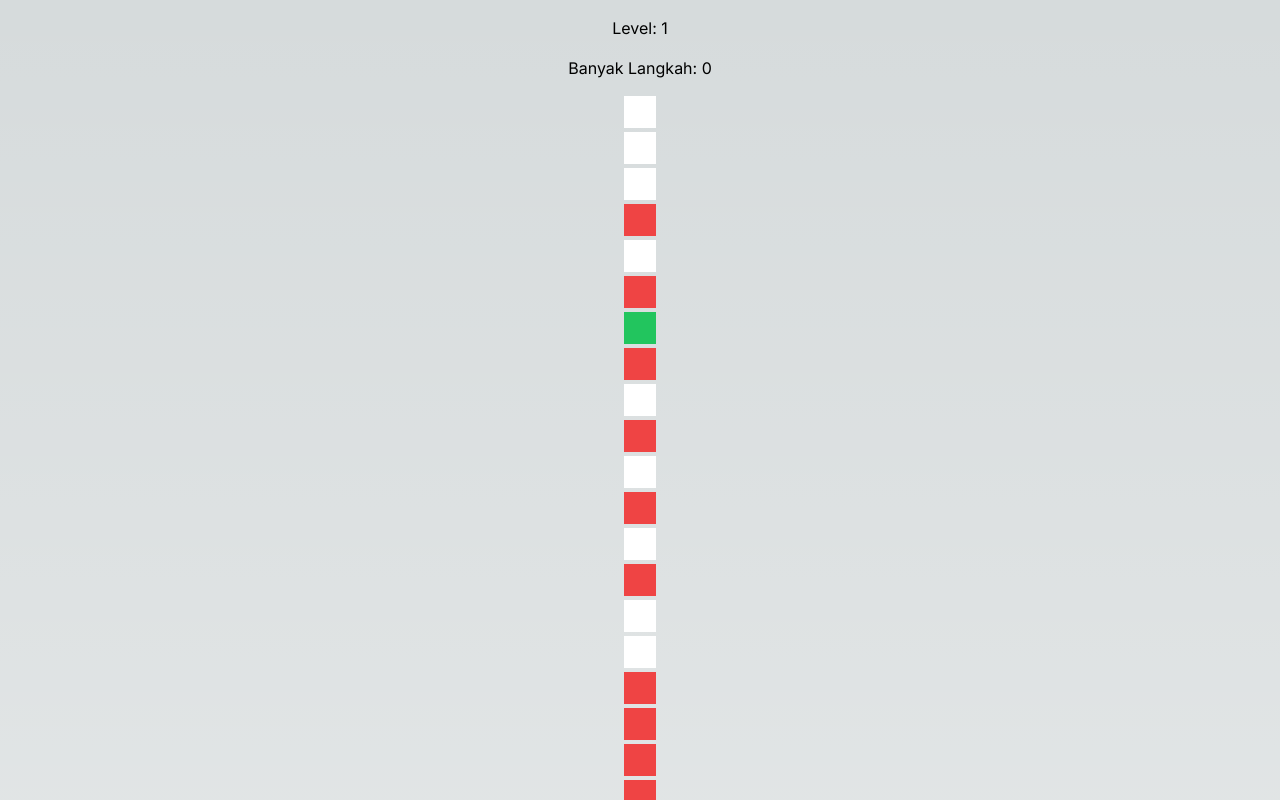
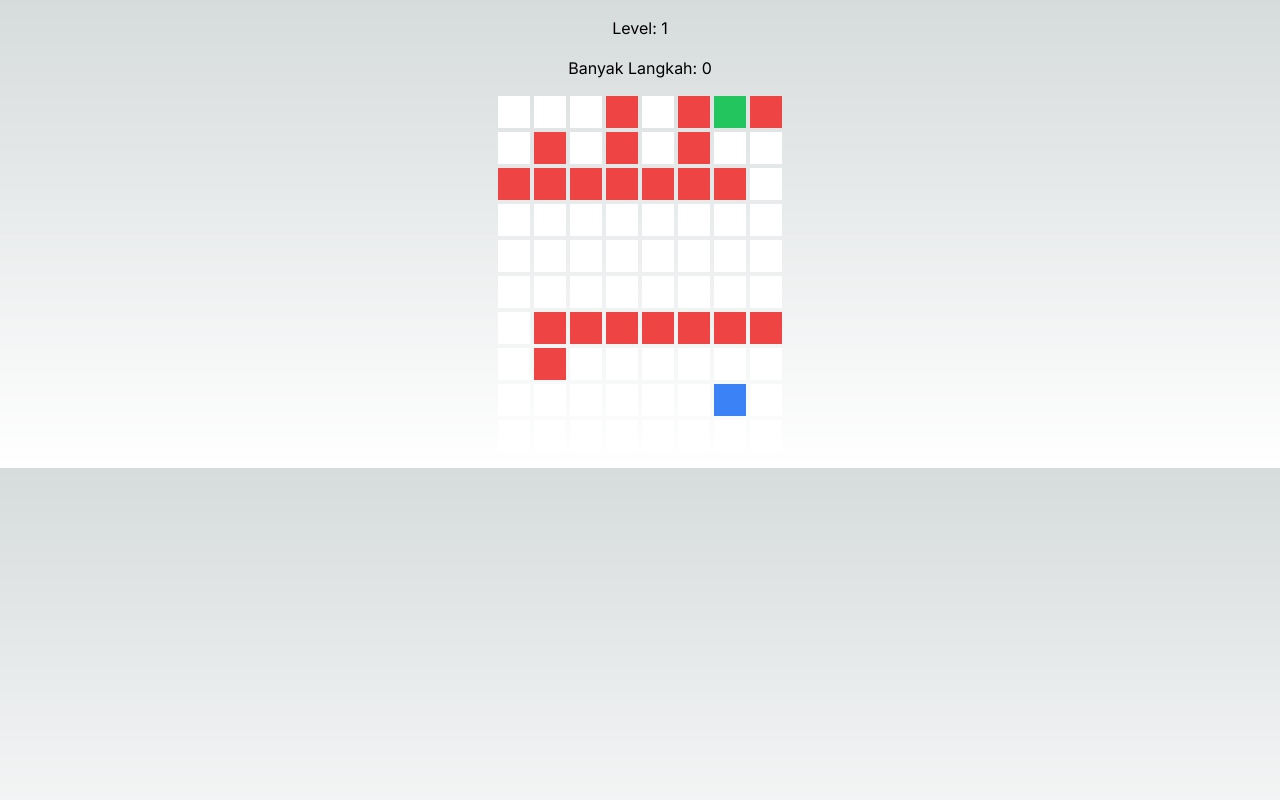
Before and after one commit to rororyo/project-kka, a Next.js app: page / in a window 1280 px wide. Shown: the top 800 px of the page. Built offline with nearby package versions, Linux system fonts and the light colour scheme.

Commit message:
fix: grid-col

```diff
--- a/src/app/page.js
+++ b/src/app/page.js
@@ -72,7 +72,9 @@ export default function Home() {
       <div>Level: {level + 1}</div>
       <div>Banyak Langkah: {step.length}</div>
       <div className='flex'>
-        <div className={`grid gap-1 grid-cols-${board[0].length}`}>
+        {/* harusnya ini dinamic */}
+        {/* <div className={`grid gap-1 grid-cols-${board[0].length}`}> */}
+        <div className={`grid gap-1 grid-cols-8`}>
           {board.map((baris, indexRow) => {
             return baris.map((item, indexCol) => {
               return (
```
